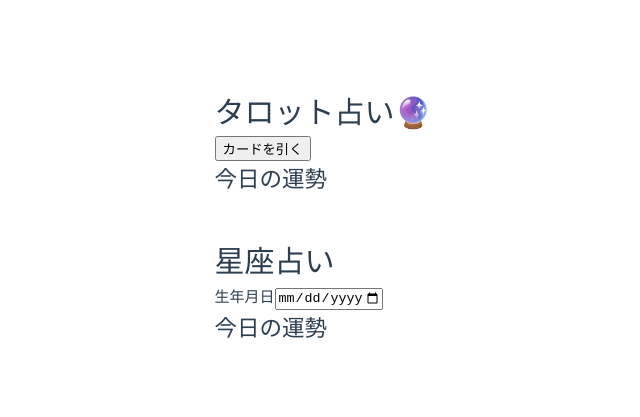
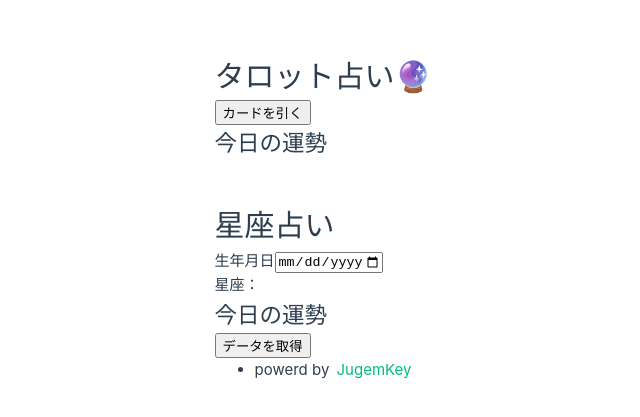
Before and after one commit to chihiro-fnd/fortune-app, a Vue app: page / in a window 1280 px wide. Shown: the part 183-600 px from the top of the page, without its empty margins (208-848 px from the left). Built offline with nearby package versions, Linux system fonts and the light colour scheme; the HTML template or start-up script is replaced by a standard one.

Commit message:
[update]占いAPIを取得

```diff
--- a/src/App.vue
+++ b/src/App.vue
@@ -20,9 +20,19 @@
         <label for="birthday">生年月日</label>
         <input type="date" id="birthday" name="birthday" v-model="birthday" :max="today" />
       </div>
+      <p>星座： {{ zodiacSign }}</p>
       <div class="p-results">
         <h2>今日の運勢</h2>
       </div>
+      <!-- <button @click="fetchHoroscope">占い結果を取得</button>
+      <pre>{{ horoscopeResult }}</pre> -->
+
+      <pre>{{ horoscope }}</pre>
+      <button @click="fetchHoroscope">データを取得</button>
+      <!-- 使用するWEB APIのリンク -->
+      <ul class="p-link">
+        <li>powerd by <a href="http://jugemkey.jp/api/waf/api_free.php">JugemKey</a></li>
+      </ul>
     </div>
   </div>
 </template>
@@ -79,6 +89,23 @@ const zodiacSign = computed(() => {
   if ((m === 2 && d >= 19) || (m === 3 && d <= 20)) return '魚座'
   return ''
 })
+
+// 占いAPIを取得する
+const horoscope = ref(null)
+
+const fetchHoroscope = async () => {
+  const url = '/api/api/horoscope/free/2025/07/01'
+  try {
+    const res = await fetch(url)
+    if (!res.ok) throw new Error('データの取得に失敗しました')
+
+    const data = await res.json()
+    console.log(data) // ← 一旦中身を確認
+    horoscope.value = data
+  } catch (error) {
+    console.error('エラー:', error)
+  }
+}
 </script>
 
 <style scoped>
--- a/vite.config.ts
+++ b/vite.config.ts
@@ -6,13 +6,19 @@ import vueDevTools from 'vite-plugin-vue-devtools'
 
 // https://vite.dev/config/
 export default defineConfig({
-  plugins: [
-    vue(),
-    vueDevTools(),
-  ],
+  plugins: [vue(), vueDevTools()],
   resolve: {
     alias: {
-      '@': fileURLToPath(new URL('./src', import.meta.url))
+      '@': fileURLToPath(new URL('./src', import.meta.url)),
+    },
+  },
+  server: {
+    proxy: {
+      '/api': {
+        target: 'http://api.jugemkey.jp',
+        changeOrigin: true,
+        rewrite: (path) => path.replace(/^\/api/, ''),
+      },
     },
   },
 })
```
